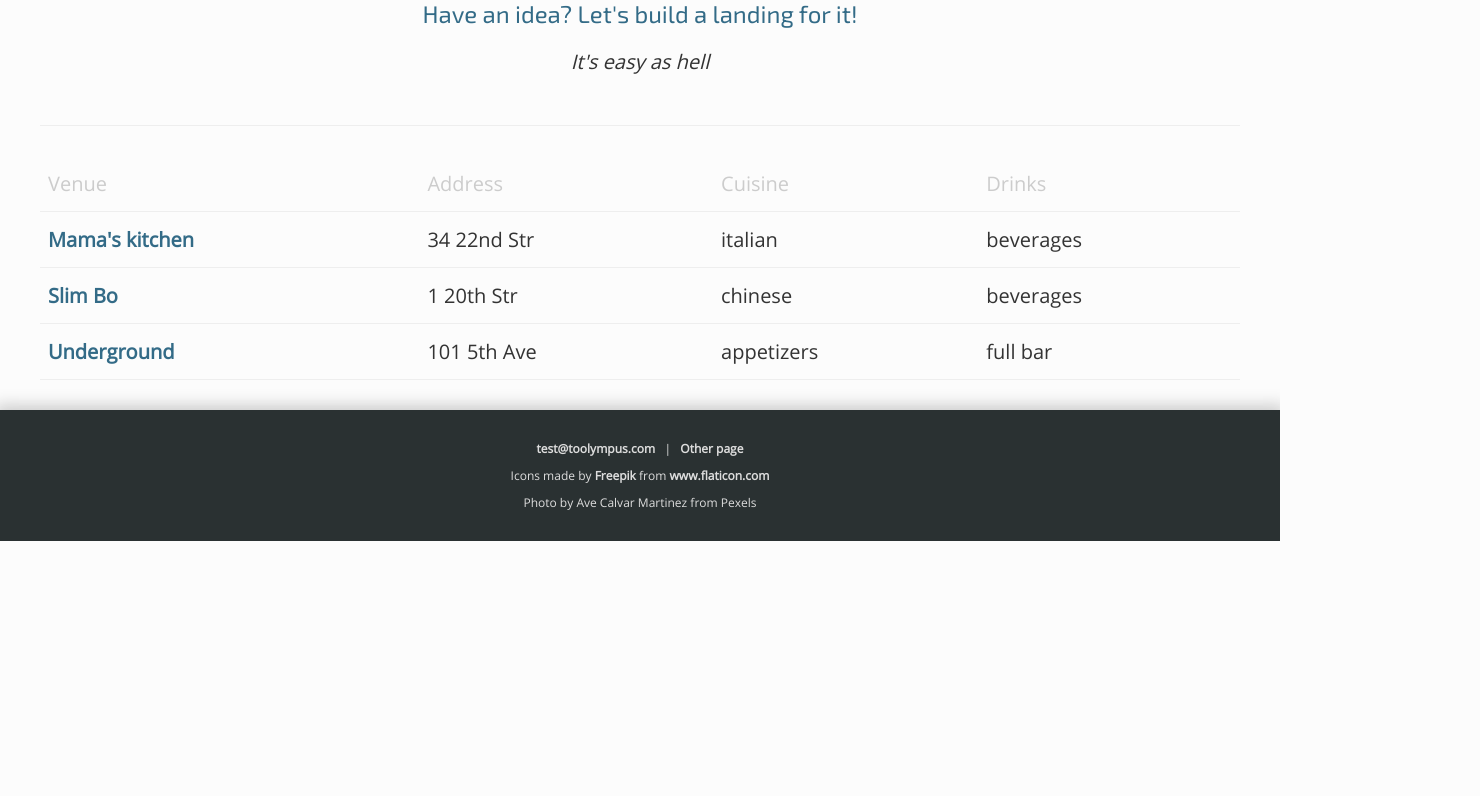
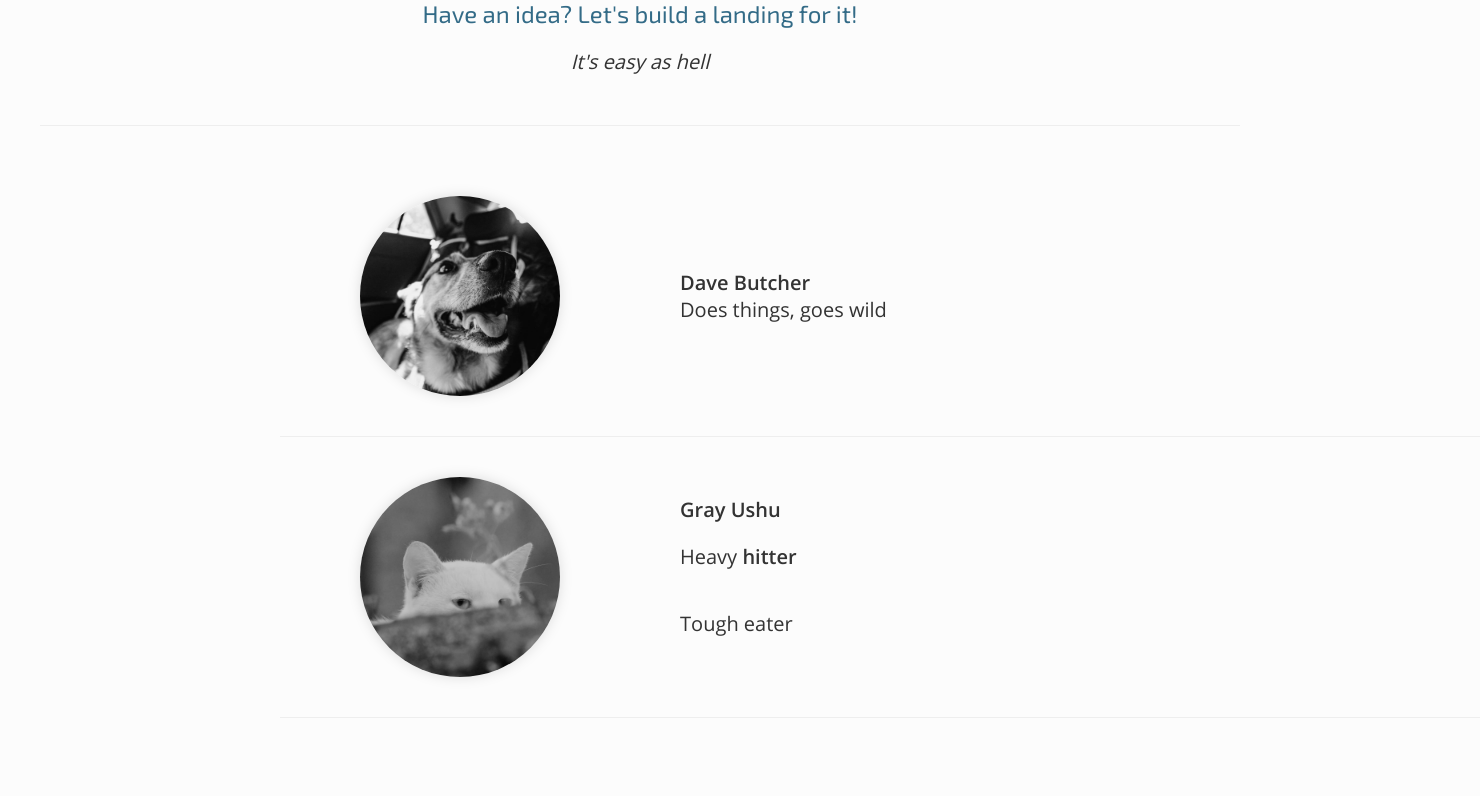
Before and after one commit to aturok/toolynextstarter, a Next.js app: page / in a window 1280 px wide. Shown: the part 1160-1956 px from the top of the page, 1480 px wide, since content can reach past the window. Before the commit the page ends 1701 px from the top, so only its background shows below. Built offline with nearby package versions, Linux system fonts and the light colour scheme.

Commit message:
added persons list

```diff
--- a/components/Common/CommonCSS.tsx
+++ b/components/Common/CommonCSS.tsx
@@ -13,6 +13,11 @@ export const CommonCSS = css`
         font-family: 'OpenSans';
         src: url('/fonts/opensans/OpenSans-Regular.ttf');
         font-weight: normal;
+    }
+    @font-face {
+        font-family: 'OpenSans';
+        src: url('/fonts/opensans/OpenSans-SemiBold.ttf');
+        font-weight: 500;
     }
 
      body {
--- /dev/null
+++ b/components/Main/ExamplePeopleBlock.tsx
@@ -0,0 +1,37 @@
+import styled from 'styled-components';
+import { CenteredContainer } from '../Common/Common.styles';
+import { PersonsList, Photo } from '../primitive/PersonsList';
+import { device } from '../Media.styles';
+
+const PersonsListCustom = styled(PersonsList)`
+    @media ${device.sm} {
+        margin: 0 20%;
+    }
+`;
+
+export const ExamplePeopleBlock = () => {
+    const persons = [
+        ["Dave Butcher", "/img/people/dave.jpg", "Does things, goes wild"],
+        ["Gray Ushu", "/img/people/ushu.jpg", <><p>Heavy <b>hitter</b></p><p>Tough eater</p></>],
+    ];
+
+    return (
+        <CenteredContainer>
+            <PersonsListCustom>
+                {persons.map(([name, photo, description]) => (
+                    <li>
+                        <div>
+                            <Photo>
+                                <img src={photo as string} />
+                            </Photo>
+                        </div>
+                        <div>
+                            <span>{name}</span>
+                            {description}
+                        </div>
+                    </li>
+                ))}
+            </PersonsListCustom>
+        </CenteredContainer>
+    );
+}
--- /dev/null
+++ b/components/primitive/PersonsList.tsx
@@ -0,0 +1,75 @@
+import styled from 'styled-components';
+import { itemShadow } from '../Common/Common.styles';
+import { themeColor } from '../Theme';
+import { device } from '../Media.styles';
+
+export const Photo = styled.div`
+    width: 200px;
+    height: 200px;
+    border-radius: 100px;
+    overflow: hidden;
+    ${itemShadow}
+
+    & > img {
+        width: 200px;
+        filter: grayscale();
+    }
+`;
+
+export const PersonsList = styled.ul`
+    list-style: none;
+    padding: 0;
+    width: 100%;
+    display: flex;
+    flex-flow: column;
+
+    & > li {
+        padding: 2em 0;
+        border-bottom: 1px solid ${themeColor(c => c.separator)};
+        display: flex;
+
+        @media ${device.sm} {
+            flex-flow: row;
+            justify-content: flex-start;
+        }
+        @media ${device.s} {
+            flex-flow: column;
+        }
+    }
+
+    & > li > div:nth-child(1) {
+        display: flex;
+        flex-flow: column;
+        align-items: center;
+        flex-shrink: 0;
+
+        @media ${device.sm} {
+            width: 30%;
+        }
+        @media ${device.s} {
+            width: 100%;
+            margin-bottom: 1em;
+        }
+    }
+
+    & > li > div:nth-child(2) {
+        text-align: left;
+        display: flex;
+        flex-flow: column;
+        justify-content: center;
+
+        @media ${device.sm} {
+            padding-left: 2em;
+        }
+        @media ${device.s} {
+            text-align: center;
+        }
+
+        & > span {
+            display: block;
+        }
+        & > span:first-of-type {
+            font-weight: 500;
+        }
+    }
+`;
--- a/pages/index.tsx
+++ b/pages/index.tsx
@@ -8,6 +8,7 @@ import { ExampleBlock } from '../components/Main/ExampleBlock';
 import { ExampleForm } from '../components/Main/ExampleForm';
 import { Separator } from '../components/primitive/Separator';
 import { ExampleTableBlock } from '../components/Main/ExampleTableBlock';
+import { ExamplePeopleBlock } from '../components/Main/ExamplePeopleBlock';
 
 export default function Home() {
   return (
@@ -21,6 +22,7 @@ export default function Home() {
             <ExampleForm />
             <ExampleBlock />
             <Separator />
+            <ExamplePeopleBlock />
             <ExampleTableBlock />
         </Main>
 
```
Also changed, not shown: public/img/people/dave.jpg (added), public/img/people/ushu.jpg (added).
